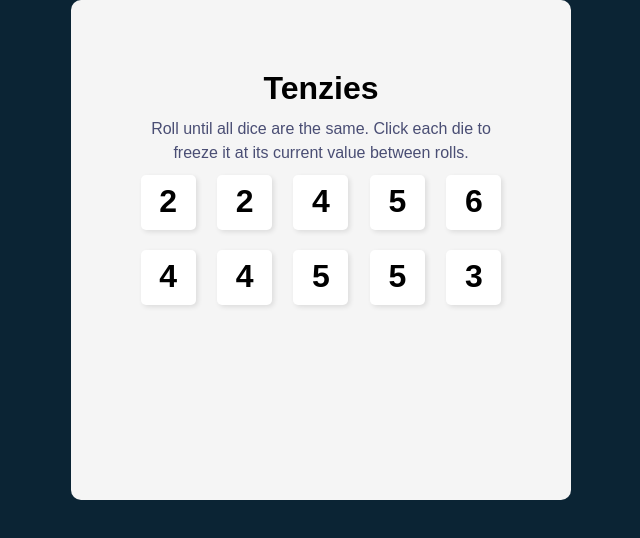
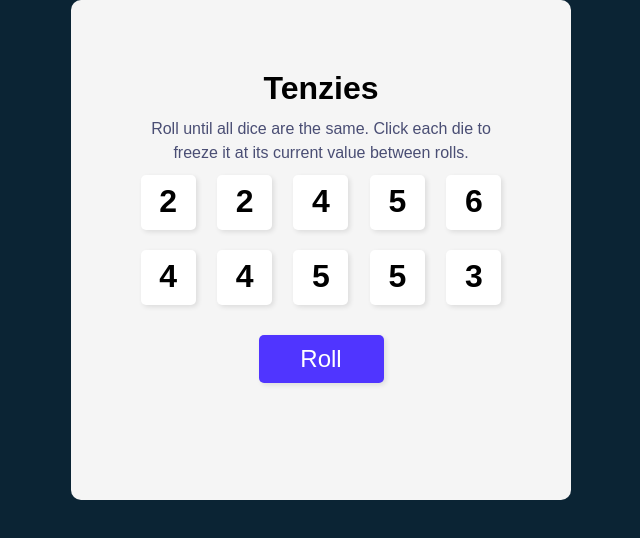
Before and after one commit to Tesha-R/react-tenzies, a React (Vite) app: page / in a window 1280 px wide. Shown: the top 538 px of the page, without its empty margins (319-959 px from the left). Built offline with nearby package versions, Linux system fonts and the light colour scheme.

Commit message:
Change dice to objects and add unique id

```diff
--- a/package.json
+++ b/package.json
@@ -9,6 +9,7 @@
     "preview": "vite preview"
   },
   "dependencies": {
+    "nanoid": "^4.0.0",
     "react": "^18.2.0",
     "react-dom": "^18.2.0"
   },
--- a/src/App.css
+++ b/src/App.css
@@ -42,6 +42,7 @@ body {
   grid-column-gap: 10px;
   grid-row-gap: 20px;
   justify-items: center;
+  margin-bottom: 30px;
 }
 
 .die-item {
@@ -49,9 +50,13 @@ body {
   width: 55px;
   height: 55px;
   border-radius: 5px;
-  box-shadow: 2px 2px 5px rgba(0, 0, 0, .1);
   padding-top: 2px;
   text-align: center;
+}
+
+.die-item,
+.die-btn {
+  box-shadow: 2px 2px 5px rgba(0, 0, 0, .1);
   cursor: pointer;
 }
 
@@ -60,3 +65,20 @@ body {
   font-weight: 600;
   display: inline-block;
 }
+
+.die-btn {
+  background-color: #5035FF;
+  border-radius: 5px;
+  border: none;
+  padding: 10px;
+  color: #ffffff;
+  font-size: 1.5rem;
+  min-width: 125px;
+  display: block;
+  margin: 0 auto;
+}
+
+.die-btn:active {
+  box-shadow: inset 3px 3px 7px -3px rgba(0, 0, 0, 0.6);
+  background-color: #3f2bbd;
+}
--- a/src/App.jsx
+++ b/src/App.jsx
@@ -1,28 +1,40 @@
 import { useState } from 'react';
+import { nanoid } from 'nanoid';
 import Die from './Die';
 import Header from './Header';
 
 function App() {
   const [diceArray, setDiceArray] = useState(allNewDice);
 
-  const singleDie = diceArray.map((dice) => {
-    return <Die value={dice} />;
-  });
+  function handleRollDice() {
+    setDiceArray(allNewDice);
+  }
 
   //  array of 10 random numbers between 1-6
   function allNewDice() {
     const array = [];
     for (let i = 0; i < 10; i++) {
       let randomNum = Math.floor(Math.random() * 6 + 1);
-      array.push(randomNum);
+      array.push({
+        value: randomNum,
+        isHeld: false,
+        id: nanoid(),
+      });
     }
     return array;
   }
+
+  const singleDie = diceArray.map((dice) => {
+    return <Die key={Die.id} value={dice.value} />;
+  });
 
   return (
     <div className="main-el">
       <Header />
       <div className="die-el">{singleDie}</div>
+      <button className="die-btn" onClick={handleRollDice}>
+        Roll
+      </button>
     </div>
   );
 }
```
Also changed, not shown: 1 other file (tests, documents, lock files or other folders).
